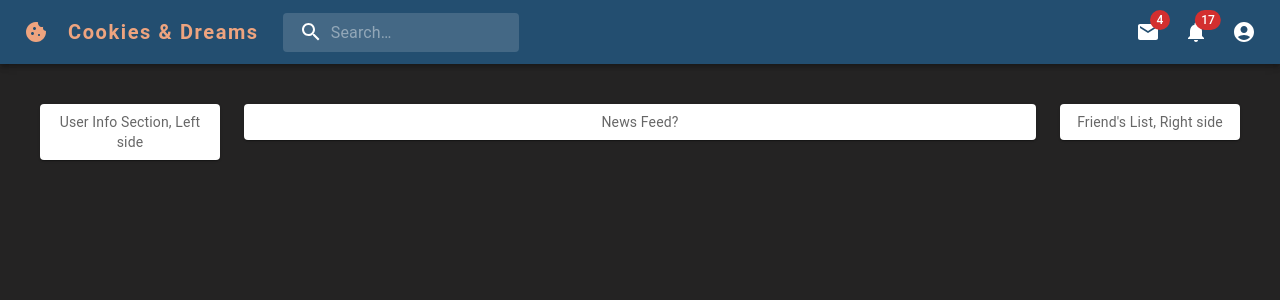
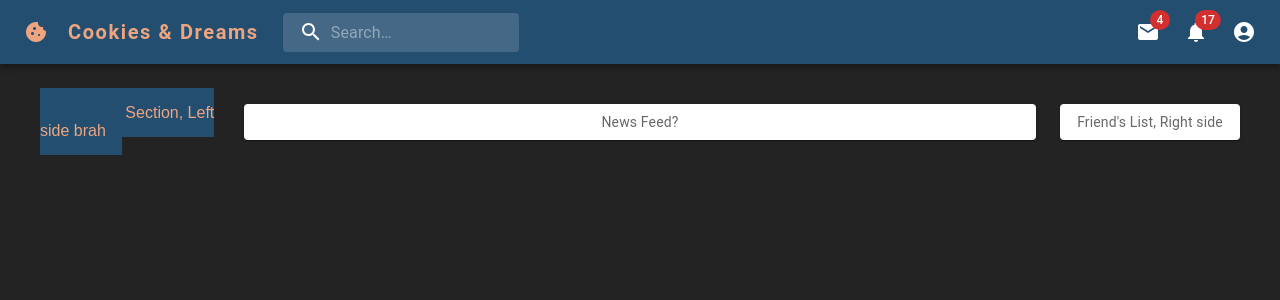
Before and after one commit to cortinabryan/Social-Media-App, a React (Create React App) app in the folder client/: page / in a window 1280 px wide. Shown: the top 300 px of the page. Built offline with nearby package versions, Linux system fonts and the light colour scheme.

Commit message:
Added box component and learning to mess around with sx prop

```diff
--- a/client/src/components/Home.tsx
+++ b/client/src/components/Home.tsx
@@ -4,6 +4,7 @@ import Box from "@mui/material/Box";
 import Paper from "@mui/material/Paper";
 import Grid from "@mui/material/Unstable_Grid2";
 import { orange } from "@mui/material/colors";
+import UserInfo from "./UserInfo";
 
 const Item = styled(Paper)(({ theme }) => ({
   backgroundColor: theme.palette.mode === "dark" ? "#1A2027" : "#fff",
@@ -18,7 +19,8 @@ export default function VariableWidthGrid() {
     <Box sx={{ flexGrow: 1, p: 5 }}>
       <Grid container spacing={3} color={orange[500]}>
         <Grid xs={2}>
-          <Item>User Info Section, Left side</Item>
+          <UserInfo />
+          {/* <Item>User Info Section, Left side</Item> */}
         </Grid>
         <Grid xs={8}>
           <Item>News Feed?</Item>
--- a/client/src/components/Navbar.tsx
+++ b/client/src/components/Navbar.tsx
@@ -157,7 +157,7 @@ export default function PrimarySearchAppBar() {
       </MenuItem>
     </Menu>
   );
-
+  const test = false;
   return (
     <Box sx={{ flexGrow: 1 }}>
       <AppBar position="static">
--- a/client/src/components/Navbar2.tsx
+++ b/client/src/components/Navbar2.tsx
@@ -45,7 +45,10 @@ function ResponsiveAppBar() {
     // <AppBar position="static" sx={{ bgcolor: deepPurple[800] }}>
     <AppBar
       position="static"
-      sx={{ bgcolor: "primary.main", color: "secondary.main" }}
+      sx={{
+        bgcolor: "primary.main",
+        color: "secondary.main",
+      }}
     >
       <Container maxWidth="xl">
         <Toolbar disableGutters>
--- /dev/null
+++ b/client/src/components/UserInfo.tsx
@@ -0,0 +1,22 @@
+import React from "react";
+import { Box } from "@mui/material/";
+
+const UserInfo = () => {
+  return (
+    <Box
+      component="span"
+      sx={{
+        backgroundColor: "primary.main",
+        color: "secondary.main",
+        padding: "1rem",
+        "&:hover": {
+          backgroundColor: "myCustomColor.superDark",
+        },
+      }}
+    >
+      User Info Section, Left side brah
+    </Box>
+  );
+};
+
+export default UserInfo;
```
Also changed, not shown: client/src/components/Navbar.css (deleted).
